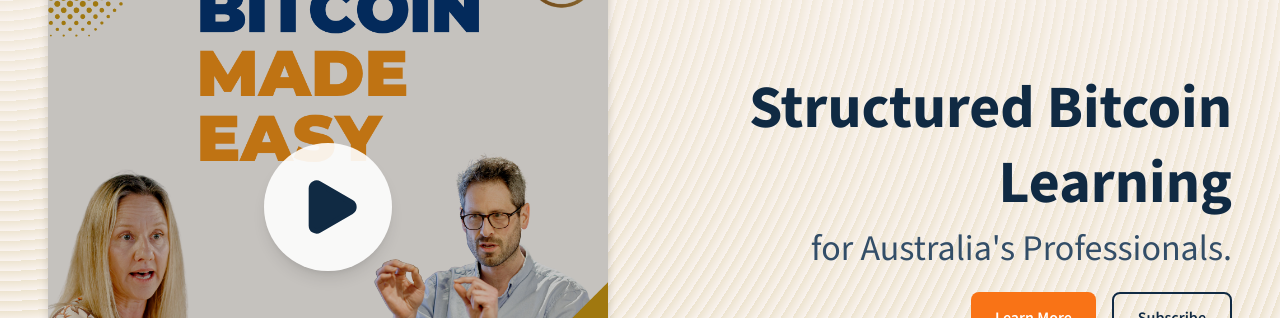
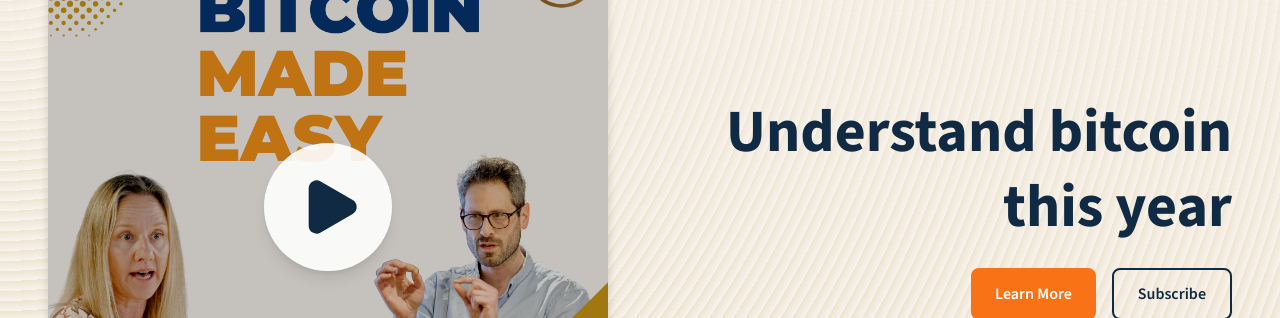
Before and after one commit to avunculargroup/bts-website-v2, a Next.js app: page / in a window 1280 px wide. Shown: the part 217-535 px from the top of the page. Built offline with nearby package versions, Linux system fonts and the light colour scheme.

Commit message:
Refactor: Update homepage slogan and styling
Co-authored-by: admin <admin@avunculargroup.com>

```diff
--- a/src/app/page.tsx
+++ b/src/app/page.tsx
@@ -39,12 +39,9 @@ export default function Home() {
           {/* Slogan - Below on mobile, right on desktop */}
           <div className='w-full lg:w-1/2 flex items-center justify-center sm:px-20 px-16 lg:px-12 lg:pl-8 shrink-0'>
             <div className='text-center lg:text-right'>
-              <h1 className='text-4xl sm:text-6xl md:text-7xl lg:text-6xl font-bold text-primary-900 font-display leading-tight'>
-                Structured Bitcoin Learning
+              <h1 className='text-4xl sm:text-6xl md:text-7xl lg:text-6xl font-bold text-primary-900 font-display leading-tight mb-6'>
+                Understand bitcoin this year
               </h1>
-              <h2 className='text-3xl sm:text-4xl md:text-5xl lg:text-4xl font-medium text-primary-700 font-display mt-2 mb-6'>
-                for Australia&apos;s Professionals.
-              </h2>
               <div className='flex flex-col sm:flex-row gap-4 justify-center lg:justify-end'>
                 <button
                   onClick={(e) => {
```
